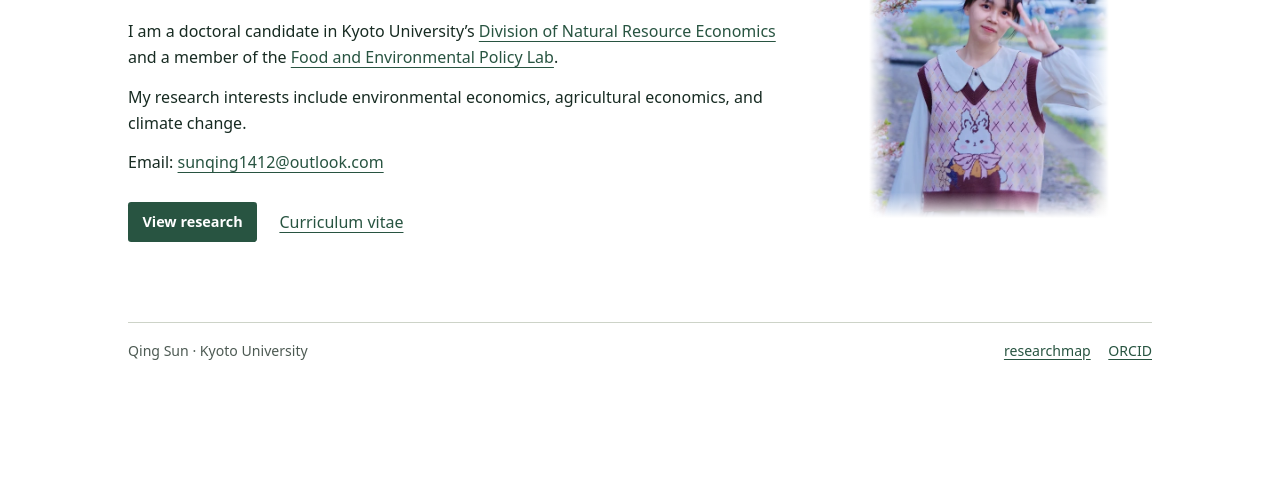
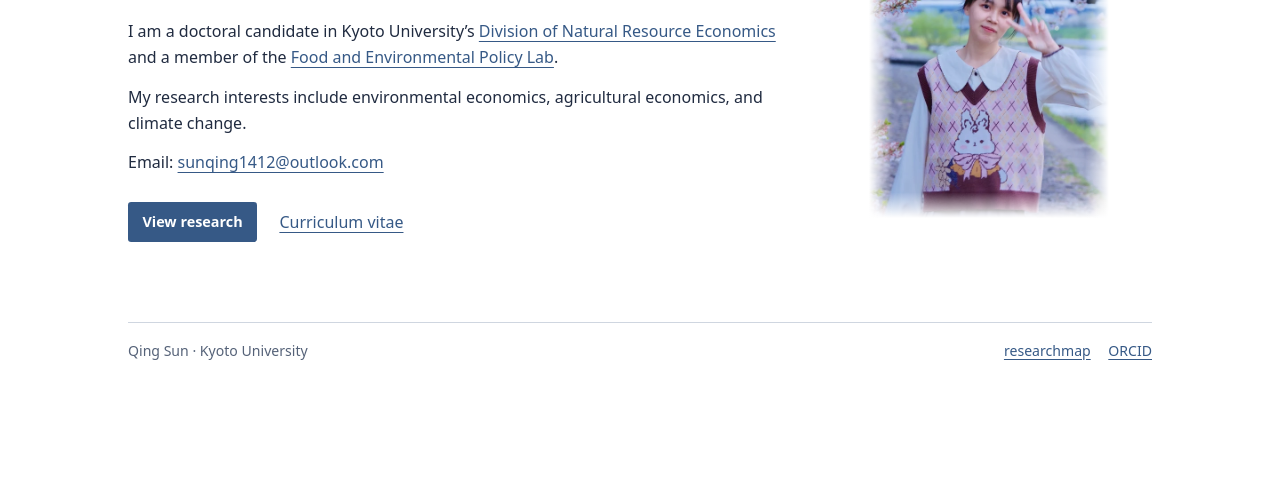
Before and after one commit to sq1513/sq1513.github.io, a plain HTML site: page index.html in a window 1280 px wide. Shown: the part 304-800 px from the top of the page. Drawn offline with Linux system fonts and the light colour scheme.

Commit message:
Use a slate-blue palette across the academic site

```diff
--- a/assets/site.css
+++ b/assets/site.css
@@ -1,9 +1,9 @@
 :root {
   color-scheme: light;
-  --ink: #172b22;
-  --muted: #4d5a53;
-  --accent: #285441;
-  --line: #cdd3c8;
+  --ink: #202b40;
+  --muted: #556278;
+  --accent: #365986;
+  --line: #cfd6e0;
   --serif: Georgia, "Times New Roman", serif;
   --sans: system-ui, -apple-system, "Segoe UI", sans-serif;
 }
```
